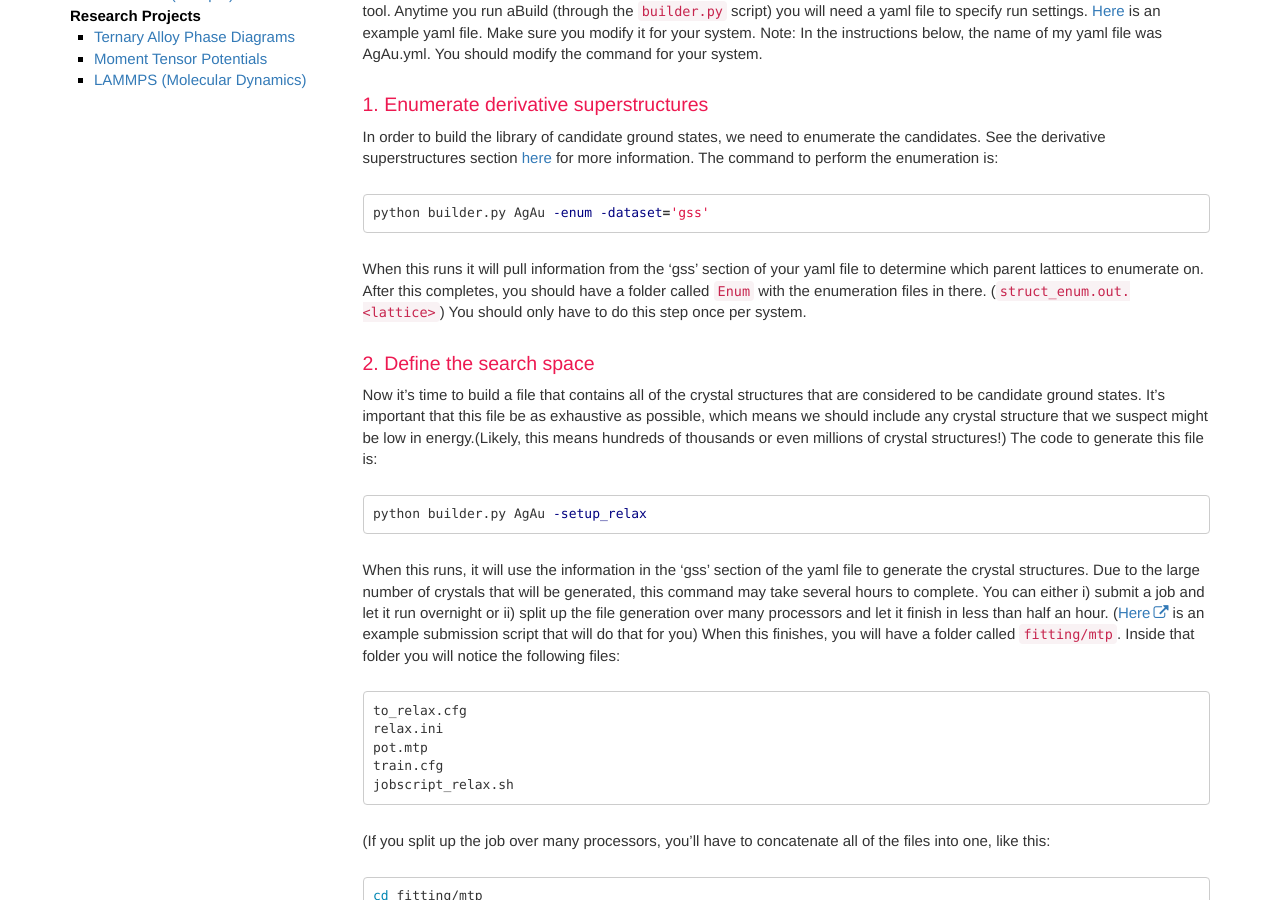
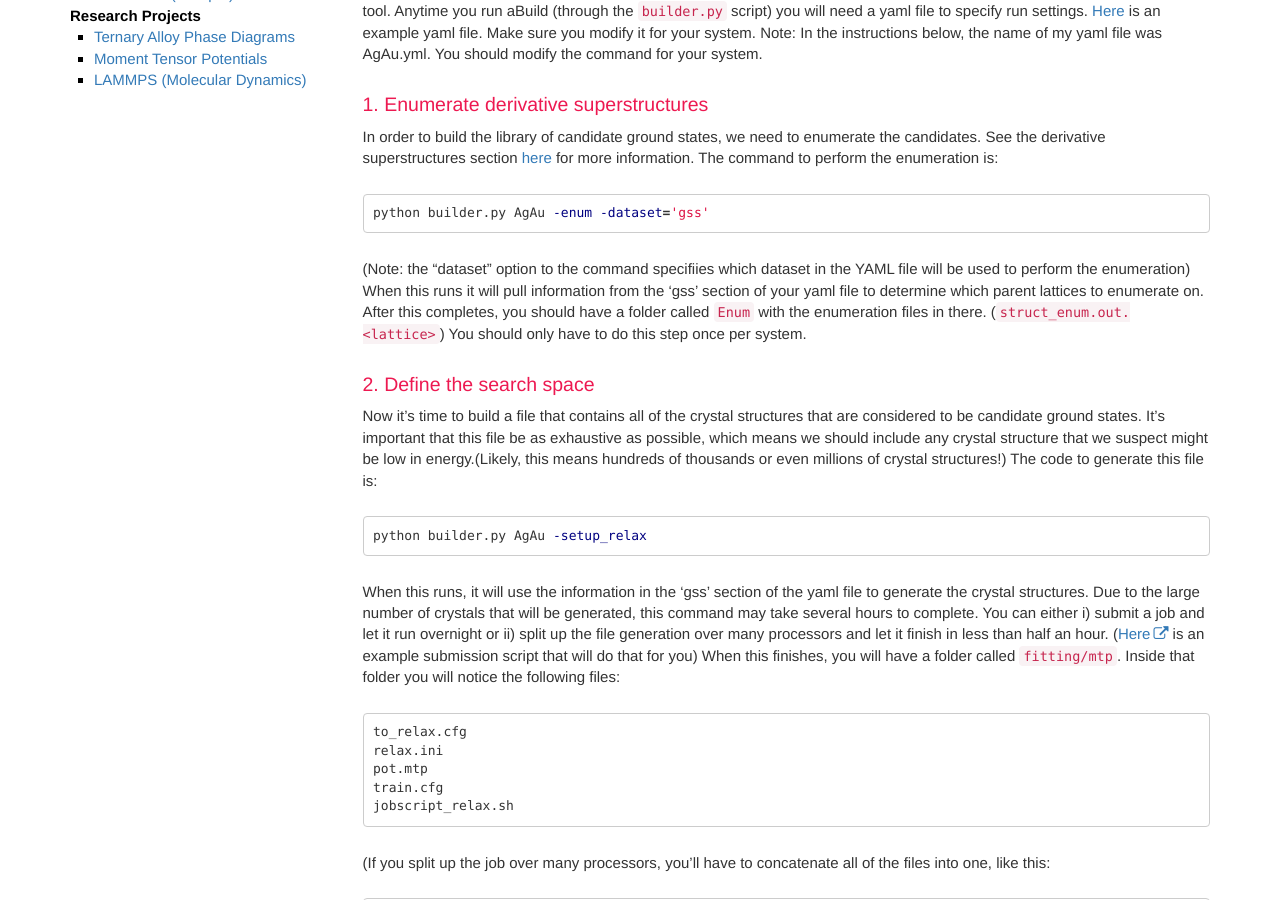
Before and after one commit to byui-physics/main, a Jekyll site: the page built from pages/Faculty/NelsonL/materialsResearch/MTP.md, in a window 1280 px wide and 900 px high, scrolled down 559 px. Built offline with Jekyll 4.4.1, drawn with Linux system fonts in a browser that asks for light colours; comment, search, counter and statistics services are not loaded.

Commit message:
Adding explanation below enumeration command

````diff
--- a/pages/Faculty/NelsonL/materialsResearch/MTP.md
+++ b/pages/Faculty/NelsonL/materialsResearch/MTP.md
@@ -30,7 +30,8 @@ perform the enumeration is:
 ```bash
 python builder.py AgAu -enum -dataset='gss'
 ```
-
+ (Note: the "dataset" option to the command specifiies which dataset in the YAML file
+ will be used to perform the enumeration)
 When this runs it will pull information from the 'gss' section of your
 yaml file to determine which parent lattices to enumerate on.  After
 this completes, you should have a folder called `Enum` with the
````
